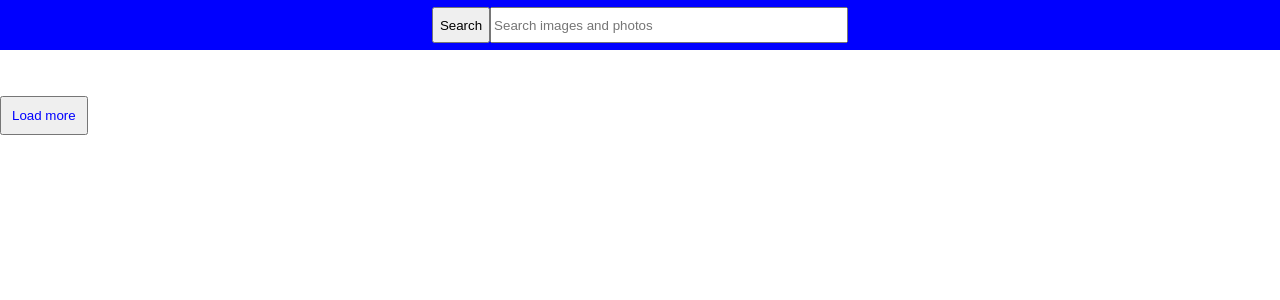
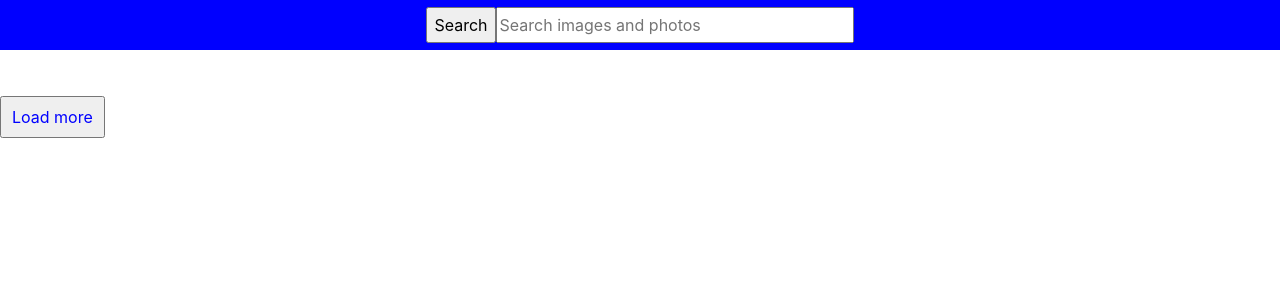
Before and after one commit to LikaRos/goit-react-hw-03-image-finder, a React (Create React App) app: page / in a window 1280 px wide. Shown: the top 300 px of the page. Built offline with nearby package versions, Linux system fonts and the light colour scheme.

Commit message:
modern-normalise path changed

```diff
--- a/src/index.css
+++ b/src/index.css
@@ -1,5 +1,6 @@
-@import-normalize; /* bring in normalize.css styles */
-
+/* @import-normalize;  */
+/* bring in normalize.css styles */
+@import 'normalize.css';
 body {
   margin: 0;
   font-family: -apple-system, BlinkMacSystemFont, 'Segoe UI', 'Roboto', 'Oxygen',
```
